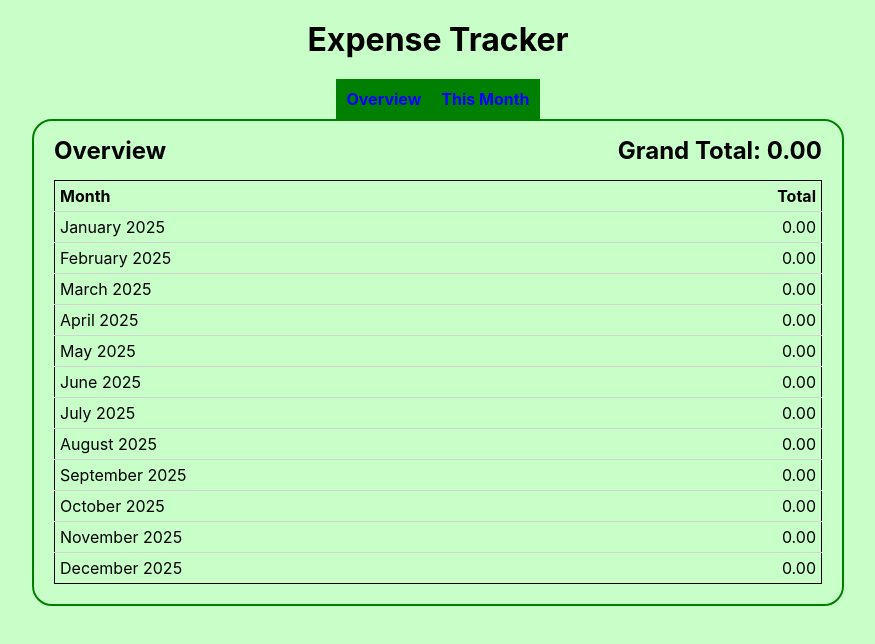
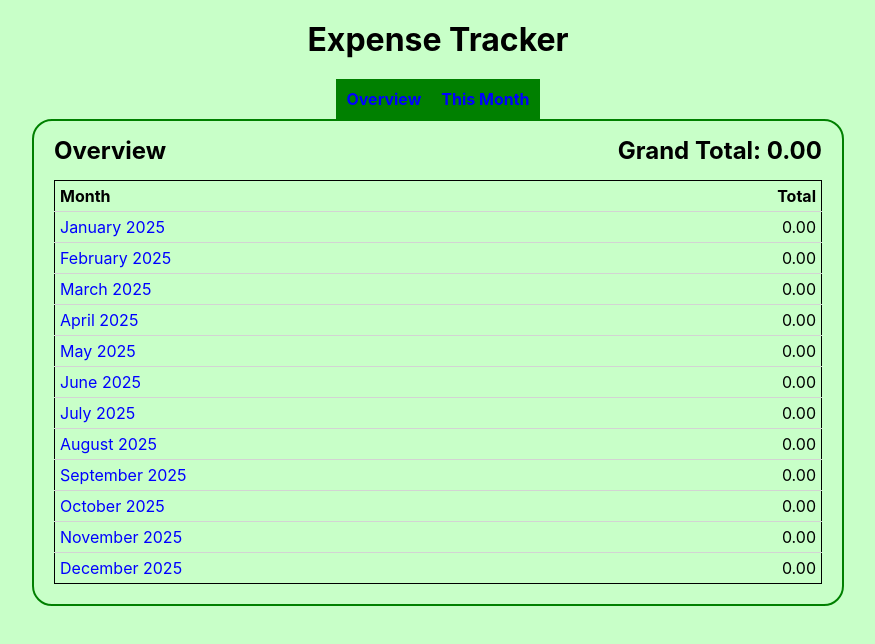
Before and after one commit to cchomyc/expense_tracker, a React (Create React App) app: page / in a window 1280 px wide. Shown: the top 644 px of the page, without its empty margins (202-1077 px from the left). Built offline with nearby package versions, Linux system fonts and the light colour scheme.

Commit message:
Added a link to each month in Overview. MonthView now reads month_num URL query instead of prop.

```diff
--- a/src/App.css
+++ b/src/App.css
@@ -14,11 +14,14 @@ h1 {
 }
 
 a {
+  color: blue;
+  text-decoration-line: none;
+}
+
+.NavItem {
   background-color: green;
   padding: 10px;
-  color: blue;
   font-weight: bold;
-  text-decoration-line: none;
 }
 
 .View {
--- a/src/App.js
+++ b/src/App.js
@@ -36,13 +36,13 @@ function App() {
     <div className="App">
       <h1>Expense Tracker</h1>
       <nav>
-        <Link to="/">Overview</Link>
-        <Link to="/month">This Month</Link>
+        <Link to="/" className="NavItem">Overview</Link>
+        <Link to="/month" className="NavItem">This Month</Link>
       </nav>
       <div className="View">
         <Routes>
           <Route path="/" element={<Overview getTotals={getTotals} />} />
-          <Route path="/month" element={<MonthView monthNum={(new Date()).getMonth()} getMonth={getMonth} addExpenseToMonth={addExpenseToMonth} />} />
+          <Route path="/month" element={<MonthView getMonth={getMonth} addExpenseToMonth={addExpenseToMonth} />} />
         </Routes>
       </div>
     </div>
--- a/src/MonthView.js
+++ b/src/MonthView.js
@@ -1,10 +1,23 @@
-import { useRef, useState } from "react";
+import { useRef, useState, useEffect } from "react";
+import { useLocation } from "react-router-dom";
 
-function MonthView({ monthNum, getMonth, addExpenseToMonth }) {
+function MonthView({ getMonth, addExpenseToMonth }) {
   const dayOfMonthInput = useRef(null);
   const merchantInput = useRef(null);
   const amountInput = useRef(null);
+
+  // Fetch Month requested in URL query or default to current Month (according to system time).
+  const queryParams = new URLSearchParams(useLocation().search);
+  let monthNum = queryParams.get("month_num");
+  if (monthNum === null || monthNum === "") {
+    monthNum = (new Date()).getMonth();
+  } else {
+    monthNum = Number(monthNum);
+  }
   let [ month, setMonth ] = useState(getMonth(monthNum));
+
+  // Ensure that this component updates when a different Month is requested.
+  useEffect(() => setMonth(getMonth(monthNum)), [monthNum]);
 
   // Button click-handlers.
   const addExpenseClicked = () => {
--- a/src/Overview.js
+++ b/src/Overview.js
@@ -1,3 +1,5 @@
+import { Link } from "react-router-dom";
+
 function Overview({ getTotals }) {
   const totals = getTotals();
 
@@ -8,7 +10,10 @@ function Overview({ getTotals }) {
         <thead><tr><th>Month</th><th className="AlignRight">Total</th></tr></thead>
         <tbody>
           {totals.map(([monthStr, monthTotal], index) => (
-            <tr key={index}><td>{monthStr} 2025</td><td className="AlignRight">{monthTotal.toFixed(2)}</td></tr>
+            <tr key={index}>
+              <td><Link to={{pathname:"/month", search:"?month_num="+index}}>{monthStr} 2025</Link></td>
+              <td className="AlignRight">{monthTotal.toFixed(2)}</td>
+            </tr>
           ))}
         </tbody>
       </table>
```
